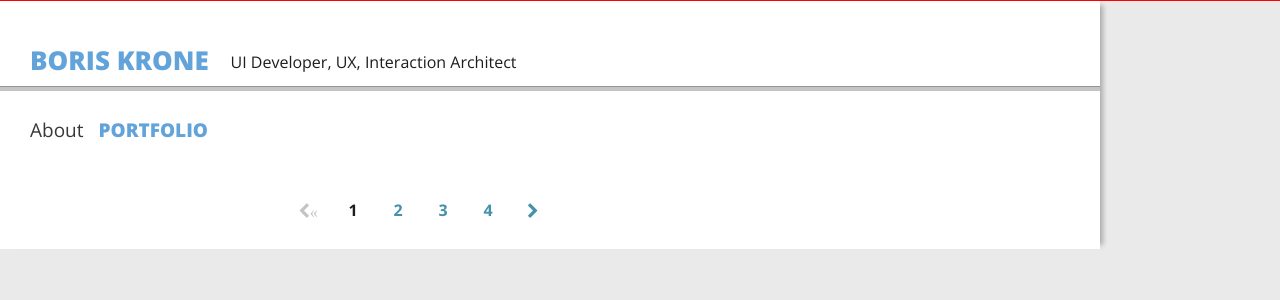
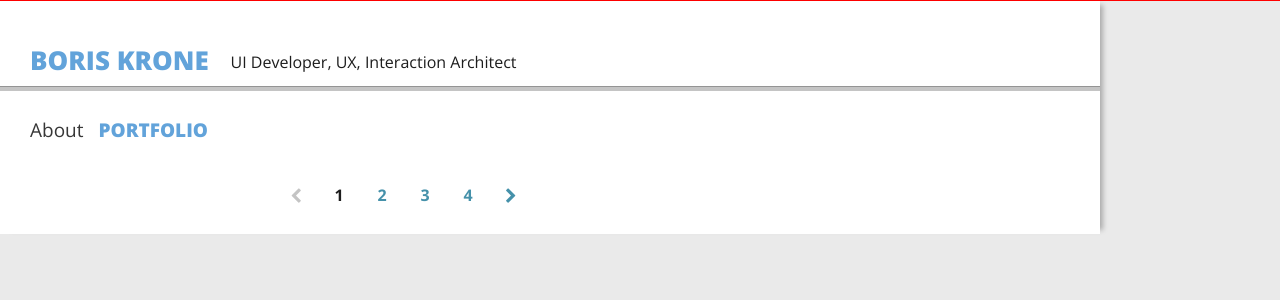
Before and after one commit to b-d-k/b-d-k.github.io, a Jekyll site: the page built from portfolio/index.html, in a window 1280 px wide. Shown: the top 300 px of the page. Built offline with Jekyll 4.4.1, drawn with Linux system fonts in a browser that asks for light colours; some web fonts are replaced; the list of posts is cut into pages by our own code.

Commit message:
pagination now with icon font. style adjustments and cleanup

```diff
--- a/_includes/header.html
+++ b/_includes/header.html
@@ -9,8 +9,7 @@
     </li>
     {% for page in site.pages %}
       {% if page.title %}
-        {% if page.url contains '/page' %}
-        {% else %}
+        {% if page.url contains '/page' %}{% else %}
   			<li class="{{page.slug}}">
           <a href="{{ page.url | prepend: site.baseurl }}">{{ page.title }}</a>
   			</li>
--- a/_sass/custom/_custom.scss
+++ b/_sass/custom/_custom.scss
@@ -27,7 +27,6 @@ nav{
 
 .pagination{
   font-family: "Open Sans", "Arial", sans-serif;
-  //font-size: 1.063em;
   font-weight: 700;
 
   ul{
@@ -35,10 +34,8 @@ nav{
     padding: 0;
 
     li{
-      margin-left: 9px;
-      //padding: 7px 11px;
+      margin-left: 7px;
       line-height: 34px;
-
 
       &:first-child{
         margin-left: 0;
@@ -47,13 +44,10 @@ nav{
       > :first-child{
         width: 36px;
         height: 36px;
-        //padding: 7px 11px;
         display: inline-block;
         text-align: center;
-        //border: 1px solid #ddd;
         border-radius: 20px;
       }
-
       // previous/next item
       &.pn{
         > :first-child{
@@ -61,24 +55,19 @@ nav{
           border: none;
         }
       }
-
       // -- no next/prev link --
       s{
         color: #c4c4c4;
       }
-
       // -- current page --
       &.active{
         em{
-          //padding: 7px 11px;
           font-style: normal;
         }
 
       }
       // -- all pagination links --
       a{
-        //padding: 7px 11px;
-
         &:hover{
           background-color: #f2f2f2;
         }
@@ -283,8 +272,12 @@ main{
   .pagination{
     @include column(1/1);
     margin-bottom: 30px;
-    padding-top: 25px;
+    padding-top: 10px;
     padding-bottom: 10px;
+
+    ul{
+      margin-left: -12px;
+    }
 
 
     @media only screen and (min-width : $bp-small){
@@ -313,6 +306,7 @@ main{
 
     time{
       font-size: 0.9em;
+      color: lighten(getColor(text, primary), 10%);
     }
 
     @media only screen and (min-width : $bp-small){
@@ -347,12 +341,22 @@ main{
 
     img{
       //@extend .img-shadow;
+      @extend .media--fluid;
+      border: 1px solid #e2e2e2;
+
+      &.no-border{
+        border: none;
+      }
     }
 
     figcaption{
       font-size: 0.8;
       font-style: normal;
       text-align: left;
+
+      &.offset{
+        padding-left: 35px;
+      }
     }
   }
 } // .proj-row
--- a/portfolio/index.html
+++ b/portfolio/index.html
@@ -10,15 +10,13 @@ slug: portfolio
   {% endfor %}
 
 
-
-
   {% if paginator.total_pages > 1 %}
   <nav class="pagination">
     <ul>
       {% if paginator.previous_page %}
         <li class="pn"><a href="{{ paginator.previous_page_path | prepend: site.baseurl | replace: '//', '/' }}" rel="prev icon-chevron-left" class="icon-chevron-left"><span class="screenreader">Previous page</span> </a></li>
       {% else %}
-        <li class="pn inactive"><s class="icon-chevron-left"><span class="screenreader">No previous page</span>&laquo;</s></li>
+        <li class="pn inactive"><s class="icon-chevron-left"><span class="screenreader">No previous page</span> </s></li>
       {% endif %}
 
       {% for page in (1..paginator.total_pages) %}
```
